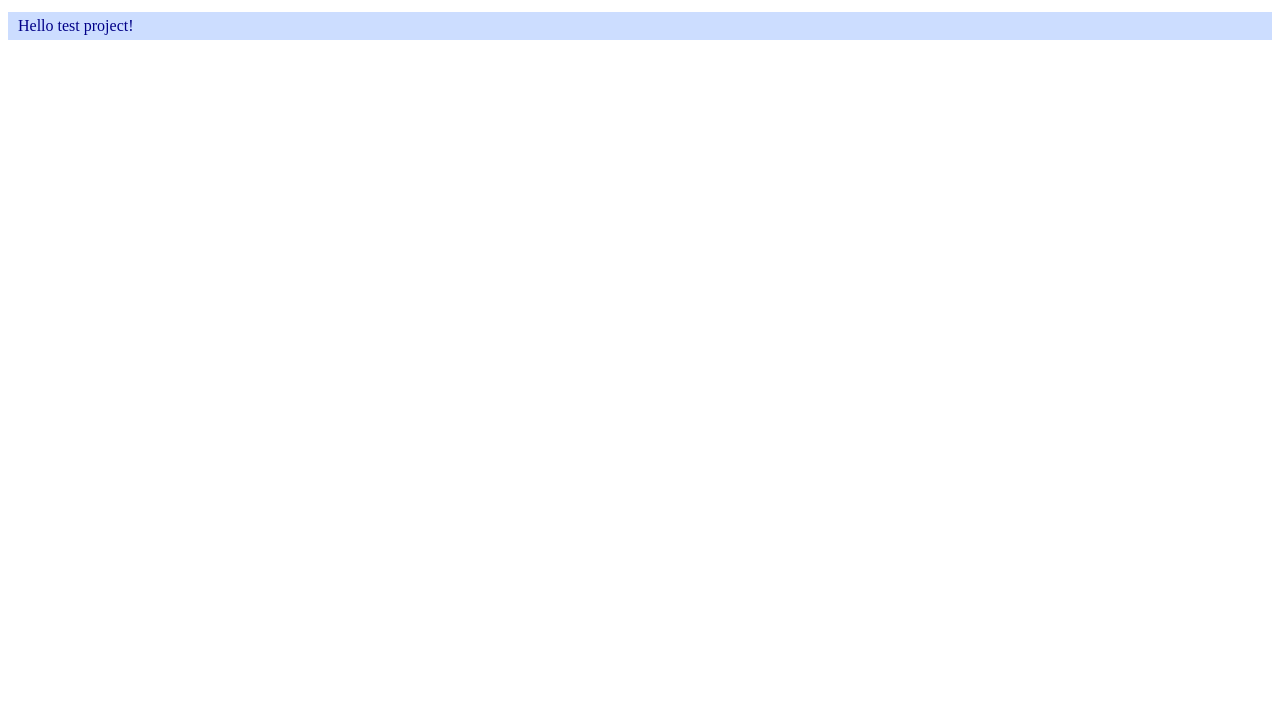
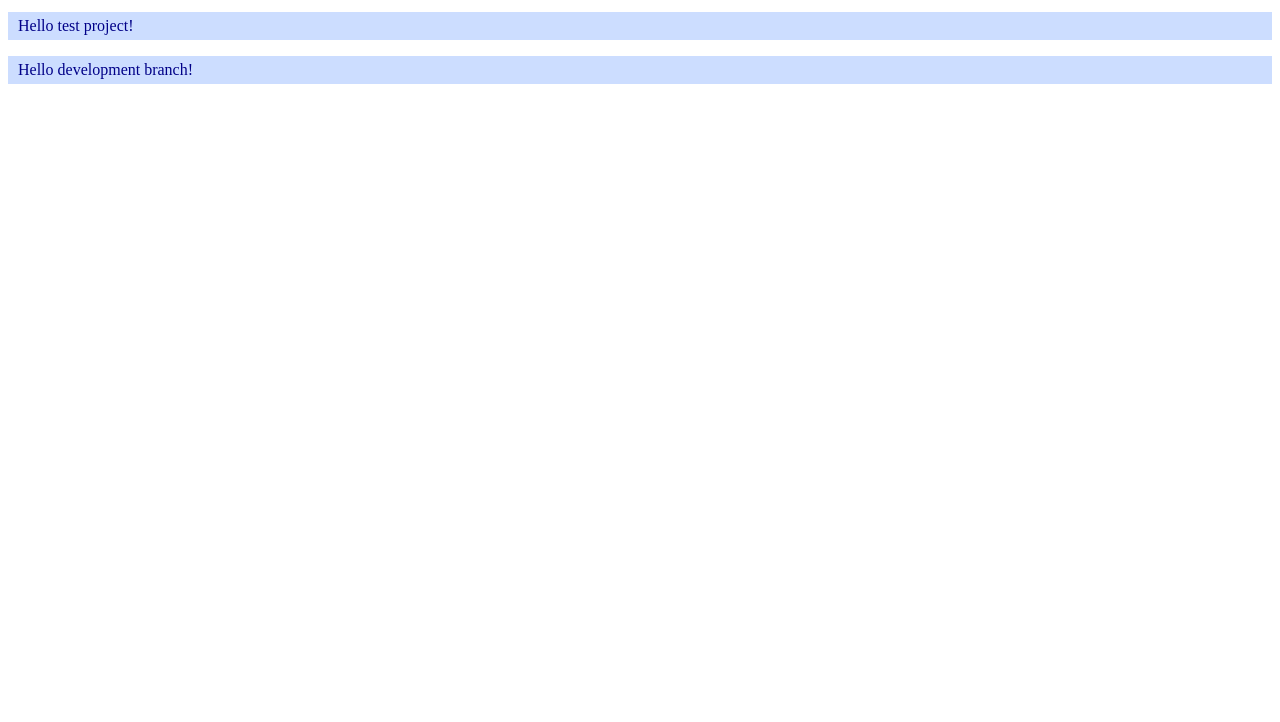
Before and after one commit to T-Onodera-Nixe/test, a plain HTML site: page index.html in a window 1280 px wide. Shown: the part 78-800 px from the top of the page. Drawn offline with Linux system fonts and the light colour scheme.

Commit message:
devブランチ用メッセージ追加

```diff
--- a/index.html
+++ b/index.html
@@ -7,5 +7,6 @@
 <body>
 <h1>Test Project</h1>
 <p>Hello test project!</p>
+<p>Hello development  branch!</p>
 </body>
 </html>
```
